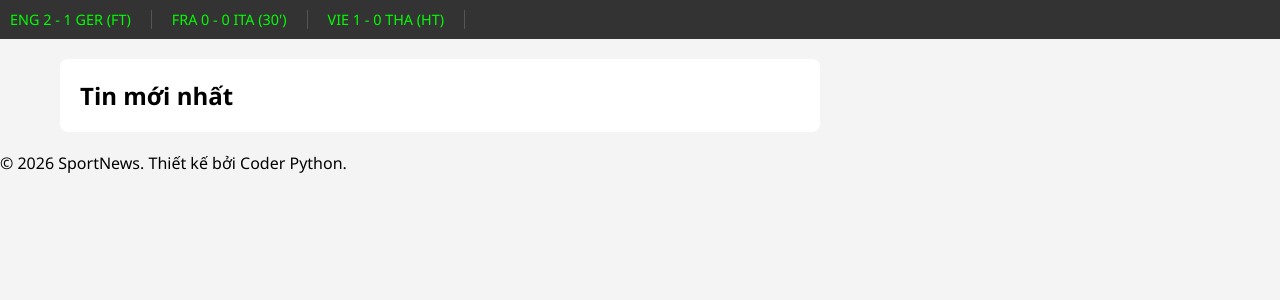
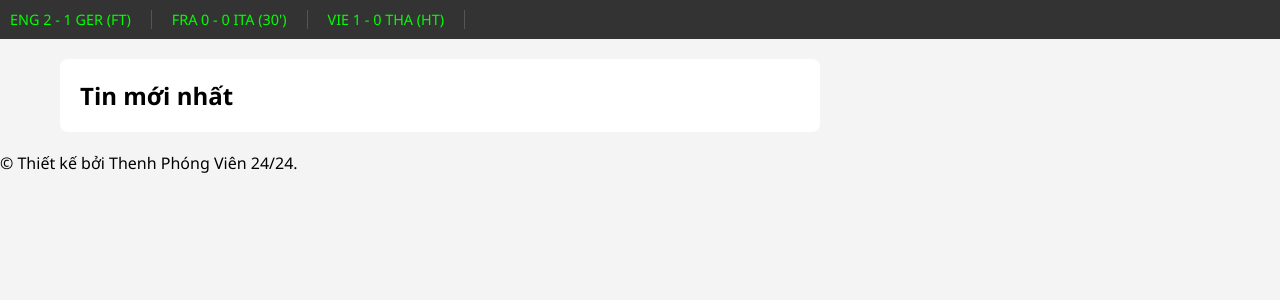
Before and after one commit to thenhdaynee/thenh, a Django app: page / in a window 1280 px wide. Shown: the part 65-365 px from the top of the page. Run offline with Django 5.2, Linux system fonts and the light colour scheme; data that the repository does not hold is empty.

```diff
--- a/news/templates/index.html
+++ b/news/templates/index.html
@@ -67,7 +67,7 @@
 </main>
 
     <footer>
-        <p>&copy; 2026 SportNews. Thiết kế bởi Coder Python.</p>
+        <p>&copy; Thiết kế bởi Thenh Phóng Viên 24/24.</p>
     </footer>
 
 </body>
```
